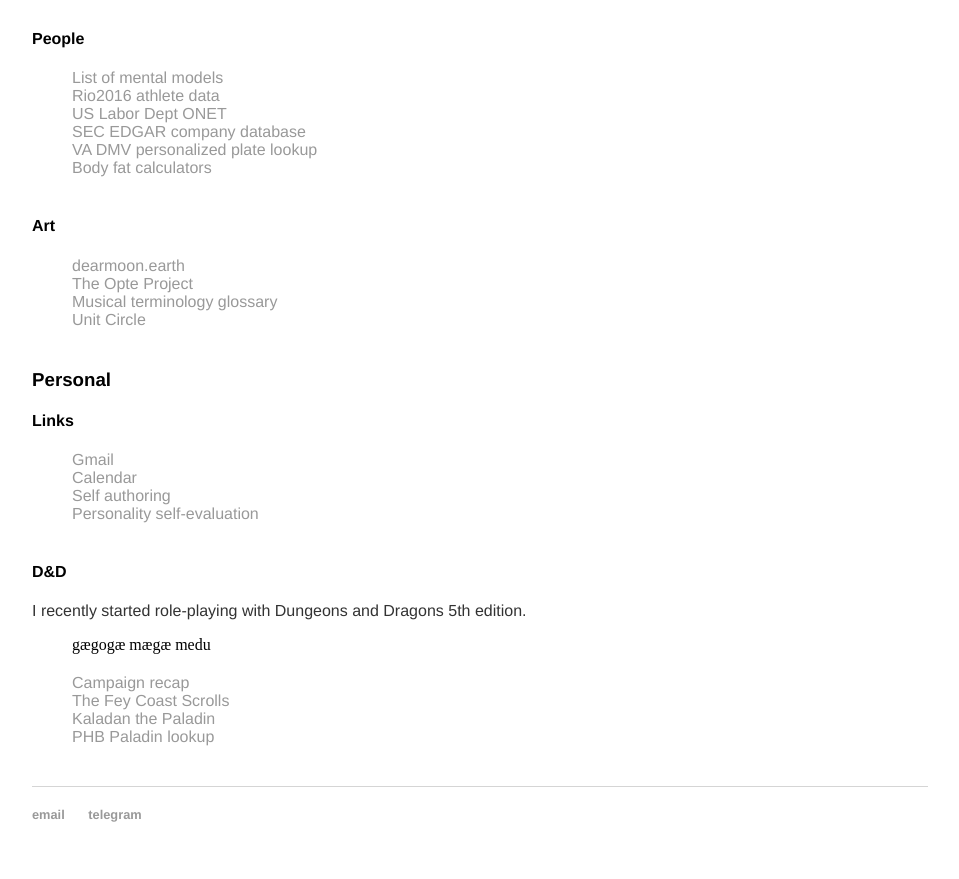
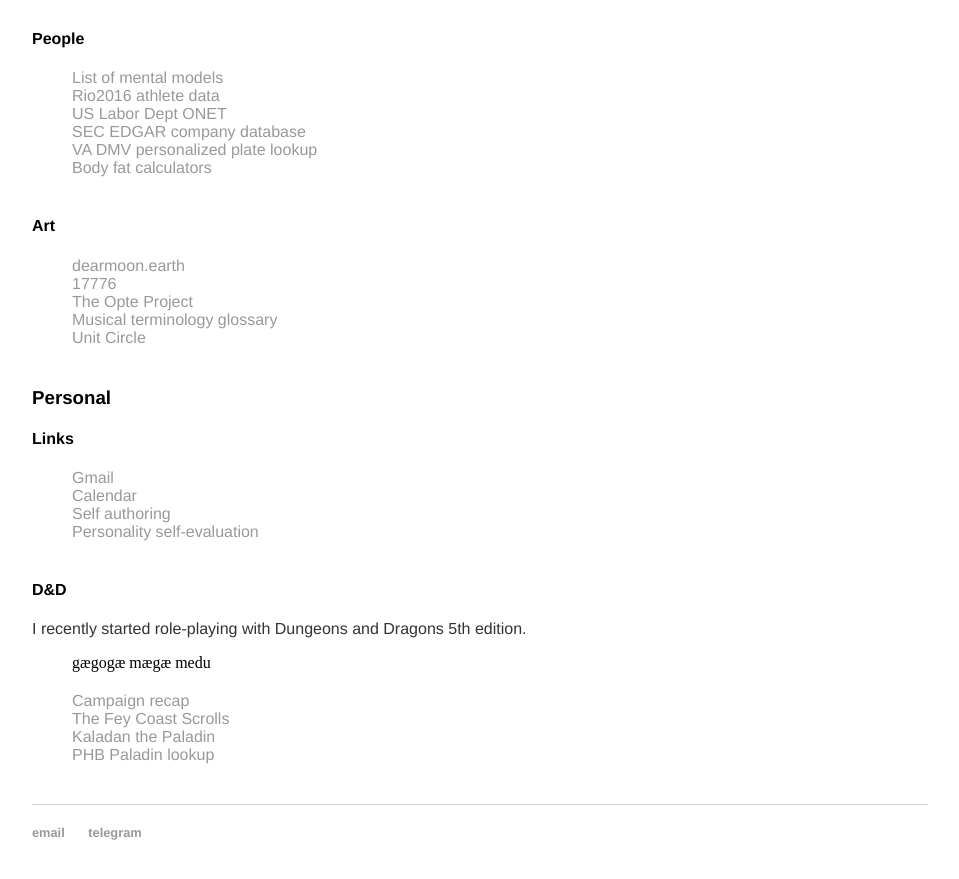
Before and after one commit to amcnicho/amcnicho.github.io, a Jekyll site: the page built from misc/index.html, in a window 1280 px wide and 900 px high, scrolled down 1052 px. Shown: the top 879 px of the window, without its empty margins (160-1119 px from the left). Built offline with Jekyll 4.4.1, drawn with Linux system fonts in a browser that asks for light colours.

Commit message:
Update index.html

```diff
--- a/misc/index.html
+++ b/misc/index.html
@@ -60,6 +60,7 @@
       <h4>Art</h4>
       <ul>
         <li><a href="https://dearmoon.earth">dearmoon.earth</a></li>
+        <li><a href="https://www.sbnation.com/a/17776-football/chapter-1">17776</a></li>
         <li><a href="http://www.opte.org/">The Opte Project</a></li>
         <li><a href="https://en.m.wikipedia.org/wiki/Glossary_of_musical_terminology">Musical terminology glossary</a></li>
         <li><a href="https://en.wikipedia.org/wiki/Unit_circle#/media/File:Circle-trig6.svg">Unit Circle</a></li>
```
